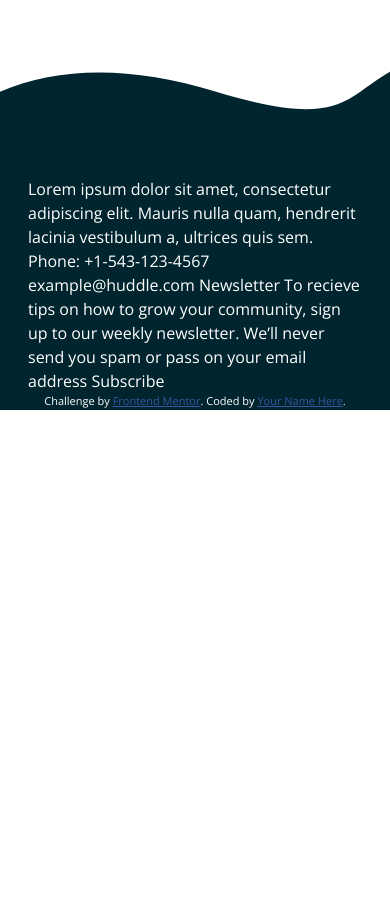
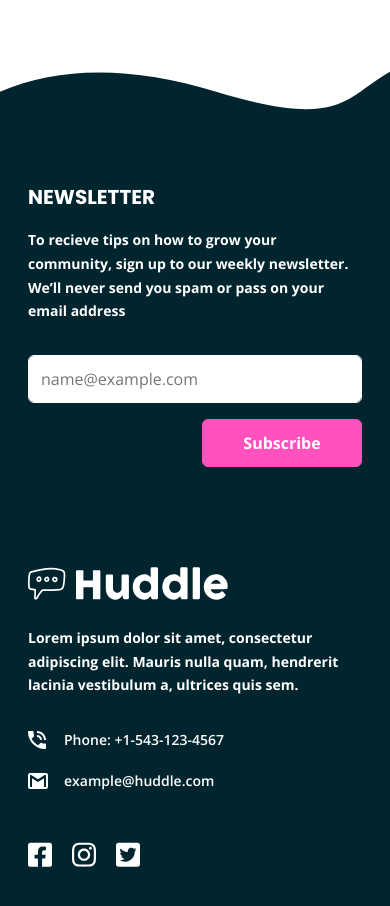
Before and after one commit to byronbyron/huddle-landing-page-with-curved-sections, a plain HTML site: page index.html in a window 390 px wide. Shown: the part 3760-4666 px from the top of the page. Before the commit the page ends 4181 px from the top, so only its background shows below. Drawn offline with nearby package versions, Linux system fonts and the light colour scheme.

Commit message:
Add footer styles for mobile

```diff
--- a/index.html
+++ b/index.html
@@ -123,15 +123,43 @@
 
   <footer class="footer">
     <div class="container">
-      Lorem ipsum dolor sit amet, consectetur adipiscing elit. Mauris nulla quam, hendrerit lacinia vestibulum a, ultrices quis sem.
+      <div class="row">
+        <div class="col">
+          <h3 class="footer__title">Newsletter</h3>
 
-      Phone: +1-543-123-4567
-      example@huddle.com
+          <p class="footer__text">To recieve tips on how to grow your community, sign up to our weekly newsletter. We’ll never send you spam or pass on your email address</p>
 
-      Newsletter
-      To recieve tips on how to grow your community, sign up to our weekly newsletter. We’ll never send you spam or pass on your email address
+          <form class="form">
+            <label class="sr-only" for="email">Email</label>
+            <input class="form__control" id="email" type="text" placeholder="name@example.com">
+            <button class="btn form__btn">Subscribe</button>
+          </form>
+        </div>
 
-      Subscribe
+        <div class="col">
+          <img src="images/logo-light.svg" alt="Huddle" width="240" height="39" class="footer__logo">
+
+          <p class="footer__text">Lorem ipsum dolor sit amet, consectetur adipiscing elit. Mauris nulla quam, hendrerit lacinia vestibulum a, ultrices quis sem.</p>
+
+          <div>
+            <p class="footer__contact">
+              <img src="images/icon-phone.svg" alt="" width="18" height="18">
+              <span>Phone: +1-543-123-4567</span>
+            </p>
+
+            <p class="footer__contact">
+              <img src="images/icon-email.svg" alt="" width="20" height="16">
+              <span>example@huddle.com</span>
+            </p>
+          </div>
+
+          <ul class="footer__social">
+            <li><a href="#"><svg fill="currentColor" xmlns="http://www.w3.org/2000/svg" viewBox="0 0 448 512"><path d="M400 32H48A48 48 0 0 0 0 80v352a48 48 0 0 0 48 48h137.25V327.69h-63V256h63v-54.64c0-62.15 37-96.48 93.67-96.48 27.14 0 55.52 4.84 55.52 4.84v61h-31.27c-30.81 0-40.42 19.12-40.42 38.73V256h68.78l-11 71.69h-57.78V480H400a48 48 0 0 0 48-48V80a48 48 0 0 0-48-48z"/></svg><span class="sr-only">Facebook</span></a></li>
+            <li><a href="#"><svg fill="currentColor" xmlns="http://www.w3.org/2000/svg" viewBox="0 0 448 512"><path d="M224.1 141c-63.6 0-114.9 51.3-114.9 114.9s51.3 114.9 114.9 114.9S339 319.5 339 255.9 287.7 141 224.1 141zm0 189.6c-41.1 0-74.7-33.5-74.7-74.7s33.5-74.7 74.7-74.7 74.7 33.5 74.7 74.7-33.6 74.7-74.7 74.7zm146.4-194.3c0 14.9-12 26.8-26.8 26.8-14.9 0-26.8-12-26.8-26.8s12-26.8 26.8-26.8 26.8 12 26.8 26.8zm76.1 27.2c-1.7-35.9-9.9-67.7-36.2-93.9-26.2-26.2-58-34.4-93.9-36.2-37-2.1-147.9-2.1-184.9 0-35.8 1.7-67.6 9.9-93.9 36.1s-34.4 58-36.2 93.9c-2.1 37-2.1 147.9 0 184.9 1.7 35.9 9.9 67.7 36.2 93.9s58 34.4 93.9 36.2c37 2.1 147.9 2.1 184.9 0 35.9-1.7 67.7-9.9 93.9-36.2 26.2-26.2 34.4-58 36.2-93.9 2.1-37 2.1-147.8 0-184.8zM398.8 388c-7.8 19.6-22.9 34.7-42.6 42.6-29.5 11.7-99.5 9-132.1 9s-102.7 2.6-132.1-9c-19.6-7.8-34.7-22.9-42.6-42.6-11.7-29.5-9-99.5-9-132.1s-2.6-102.7 9-132.1c7.8-19.6 22.9-34.7 42.6-42.6 29.5-11.7 99.5-9 132.1-9s102.7-2.6 132.1 9c19.6 7.8 34.7 22.9 42.6 42.6 11.7 29.5 9 99.5 9 132.1s2.7 102.7-9 132.1z"/></svg><span class="sr-only">Instagram</span></a></li>
+            <li><a href="#"><svg fill="currentColor" xmlns="http://www.w3.org/2000/svg" viewBox="0 0 448 512"><path d="M400 32H48C21.5 32 0 53.5 0 80v352c0 26.5 21.5 48 48 48h352c26.5 0 48-21.5 48-48V80c0-26.5-21.5-48-48-48zm-48.9 158.8c.2 2.8.2 5.7.2 8.5 0 86.7-66 186.6-186.6 186.6-37.2 0-71.7-10.8-100.7-29.4 5.3.6 10.4.8 15.8.8 30.7 0 58.9-10.4 81.4-28-28.8-.6-53-19.5-61.3-45.5 10.1 1.5 19.2 1.5 29.6-1.2-30-6.1-52.5-32.5-52.5-64.4v-.8c8.7 4.9 18.9 7.9 29.6 8.3a65.447 65.447 0 0 1-29.2-54.6c0-12.2 3.2-23.4 8.9-33.1 32.3 39.8 80.8 65.8 135.2 68.6-9.3-44.5 24-80.6 64-80.6 18.9 0 35.9 7.9 47.9 20.7 14.8-2.8 29-8.3 41.6-15.8-4.9 15.2-15.2 28-28.8 36.1 13.2-1.4 26-5.1 37.8-10.2-8.9 13.1-20.1 24.7-32.9 34z"/></svg><span class="sr-only">Twitter</span></a></li>
+          </ul>
+        </div>
+      </div>
     </div>
 
     <p class="attribution">
--- a/styles.css
+++ b/styles.css
@@ -30,7 +30,8 @@ body {
 }
 
 h1,
-h2 {
+h2,
+h3 {
     font-family: 'Poppins', sans-serif;
     color: var(--very-dark-cyan);
     margin-top: 0;
@@ -293,7 +294,8 @@ p {
 .footer {
     position: relative;
     margin-top: 53px;
-    padding-top: 53px;
+    padding-top: 58px;
+    padding-bottom: 24px;
     color: var(--white);
     background-color: var(--very-dark-cyan);
 }
@@ -310,13 +312,116 @@ p {
     left: 0;
 }
 
+.footer__logo {
+    display: block;
+    max-width: 200px;
+    height: auto;
+    margin-bottom: 1.625rem;
+}
+
+.footer__title {
+    font-size: 1.25rem;
+    color: var(--white);
+    margin-bottom: 1rem;
+    text-transform: uppercase;
+}
+
+.footer__text {
+    font-size: 0.875rem;
+    font-weight: 700;
+    line-height: 1.7;
+    margin-bottom: 2rem;
+}
+
+.footer__contact {
+    font-size: 0.875rem;
+    font-weight: 600;
+    position: relative;
+    margin-bottom: 1.25rem;
+    padding-left: 36px;
+}
+
+.footer__contact img {
+    position: absolute;
+    top: 50%;
+    left: 0;
+    transform: translateY(-50%);
+}
+
+.form {
+    margin-bottom: 100px;
+    display: flex;
+    flex-direction: column;
+    align-items: flex-end;
+}
+
+.form__control {
+    display: block;
+    width: 100%;
+    margin-bottom: 1rem;
+    padding: 0.625rem .75rem;
+    font-size: 1rem;
+    font-weight: 400;
+    line-height: 1.625;
+    color: inherit;
+    background-color: #fff;
+    background-clip: padding-box;
+    border: 1px solid #fff;
+    -webkit-appearance: none;
+    -moz-appearance: none;
+    appearance: none;
+    border-radius: 0.375rem;
+    transition: border-color .15s;
+}
+
+.form__btn {
+    font-weight: 700;
+    border-radius: 0.375rem;
+    border-color: var(--pink);
+    background-color: var(--pink);
+    color: var(--white);
+    width: 160px;
+    height: 48px;
+}
+
+.footer__social {
+    margin: 40px 0 0 -10px;
+    padding: 0;
+    list-style: none;
+    display: flex;
+}
+
+.footer__social a {
+    color: var(--white);
+    display: inline-block;
+    padding: 10px;
+}
+
+.footer__social svg {
+    display: block;
+    width: 1.5rem;
+}
+
 .attribution {
     font-size: 11px;
     text-align: center;
+    display: none;
 }
 
 .attribution a {
     color: hsl(228, 45%, 44%);
+}
+
+.sr-only {
+    position: absolute;
+    width: 1px;
+    height: 1px;
+    padding: 0;
+    margin: -1px;
+    overflow: hidden;
+    clip: rect(0,0,0,0);
+    white-space: nowrap;
+    border: 0;
 }
 
 @media (min-width: 992px) {
@@ -471,12 +576,13 @@ p {
     }
 
     .section-bg-4 {
-        padding: 200px 0 285px;
+        padding: 200px 0 180px;
         text-align: center;
     }
 
     .footer {
-
+        margin-top: 158px;
+        padding-top: 120px;
     }
 
     .footer::before {
```
Also changed, not shown: images/logo-light.svg (added).
